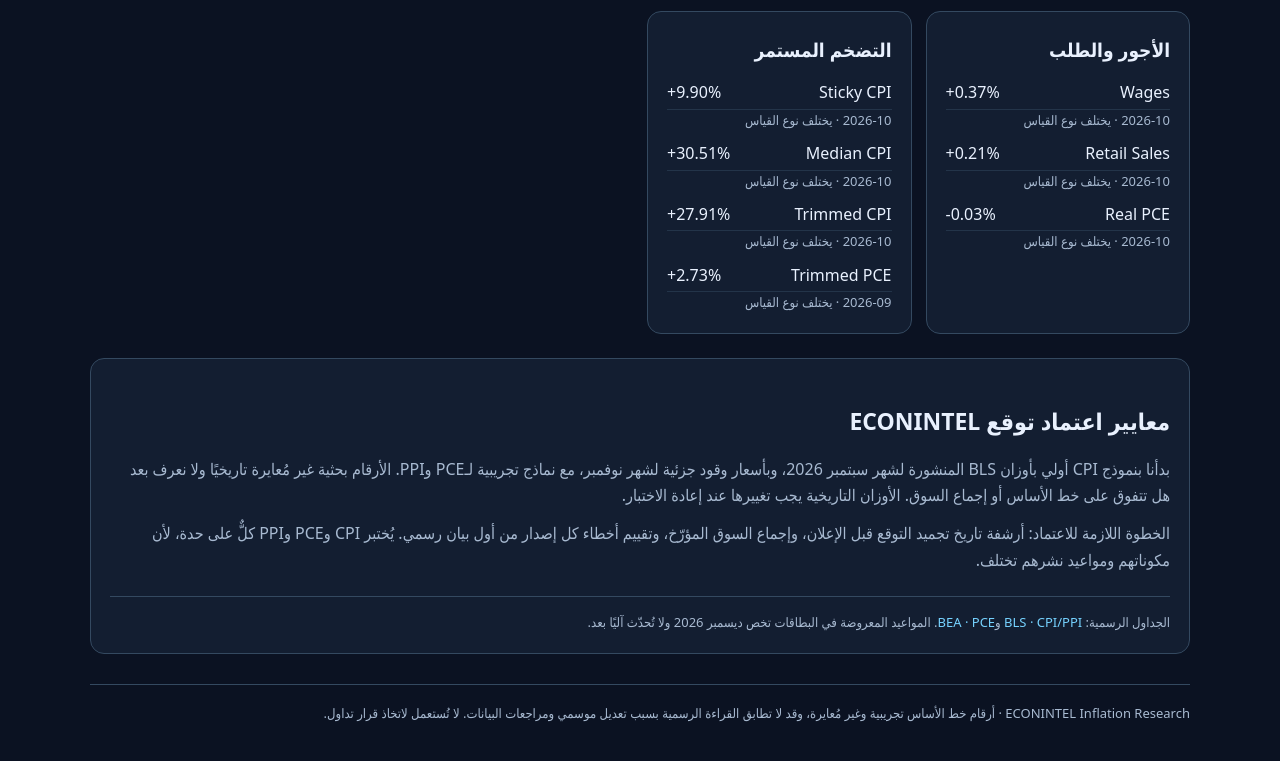
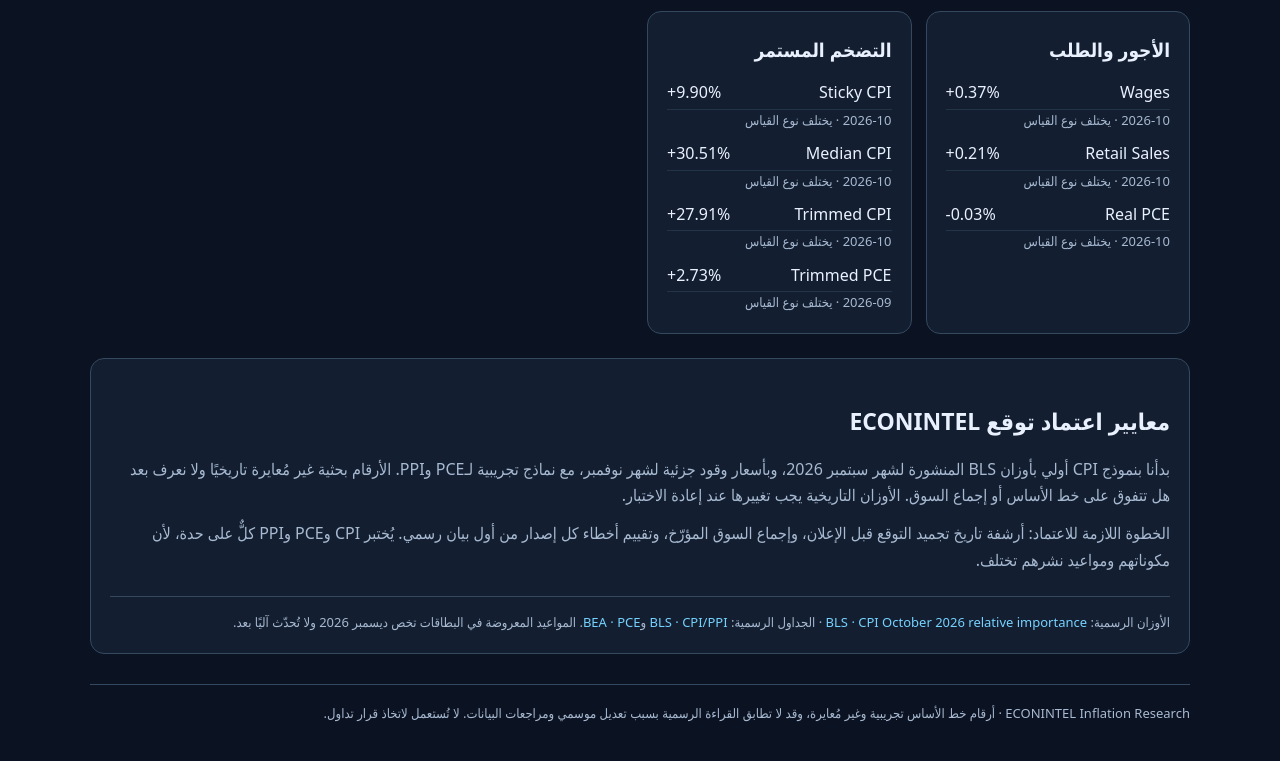
Before and after one commit to yazeedkhazer-cpu/ECONINTEL, a plain HTML site: page inflation-nowcast.html in a window 1280 px wide. Shown: the part 3420-4181 px from the top of the page. Drawn offline with Linux system fonts and the light colour scheme.

Commit message:
Link official BLS October 2026 expenditure weights from inflation nowcast page

```diff
--- a/inflation-nowcast.html
+++ b/inflation-nowcast.html
@@ -41,6 +41,6 @@ input:focus{outline:2px solid var(--accent)}
 <section class="panel" style="margin-top:24px"><h2>معايير اعتماد توقع ECONINTEL</h2>
 <p>بدأنا بنموذج CPI أولي بأوزان BLS المنشورة لشهر سبتمبر 2026، وبأسعار وقود جزئية لشهر نوفمبر، مع نماذج تجريبية لـPCE وPPI. الأرقام بحثية غير مُعايرة تاريخيًا ولا نعرف بعد هل تتفوق على خط الأساس أو إجماع السوق. الأوزان التاريخية يجب تغييرها عند إعادة الاختبار.</p>
 <p>الخطوة اللازمة للاعتماد: أرشفة تاريخ تجميد التوقع قبل الإعلان، وإجماع السوق المؤرّخ، وتقييم أخطاء كل إصدار من أول بيان رسمي. يُختبر CPI وPCE وPPI كلٌّ على حدة، لأن مكوناتهم ومواعيد نشرهم تختلف.</p>
-<div class="sources small">الجداول الرسمية: <a href="https://www.bls.gov/schedule/2026/12_sched_list.htm" target="_blank" rel="noopener noreferrer">BLS · CPI/PPI</a> و<a href="https://www.bea.gov/news/schedule/" target="_blank" rel="noopener noreferrer">BEA · PCE</a>. المواعيد المعروضة في البطاقات تخص ديسمبر 2026 ولا تُحدّث آليًا بعد.</div></section>
+<div class="sources small">الأوزان الرسمية: <a href="https://www.bls.gov/news.release/cpi.htm" target="_blank" rel="noopener noreferrer">BLS · CPI October 2026 relative importance</a> · الجداول الرسمية: <a href="https://www.bls.gov/schedule/2026/12_sched_list.htm" target="_blank" rel="noopener noreferrer">BLS · CPI/PPI</a> و<a href="https://www.bea.gov/news/schedule/" target="_blank" rel="noopener noreferrer">BEA · PCE</a>. المواعيد المعروضة في البطاقات تخص ديسمبر 2026 ولا تُحدّث آليًا بعد.</div></section>
 <footer class="small" style="margin-top:30px;border-top:1px solid var(--line);padding-top:18px">ECONINTEL Inflation Research · أرقام خط الأساس تجريبية وغير مُعايرة، وقد لا تطابق القراءة الرسمية بسبب تعديل موسمي ومراجعات البيانات. لا تُستعمل لاتخاذ قرار تداول.</footer>
 </main><script defer src="assets/inflation-structural.js"></script><script defer src="assets/inflation-nowcast.js"></script></body></html>
```
